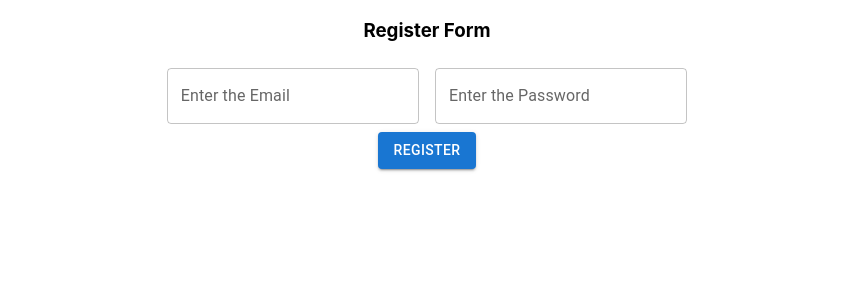
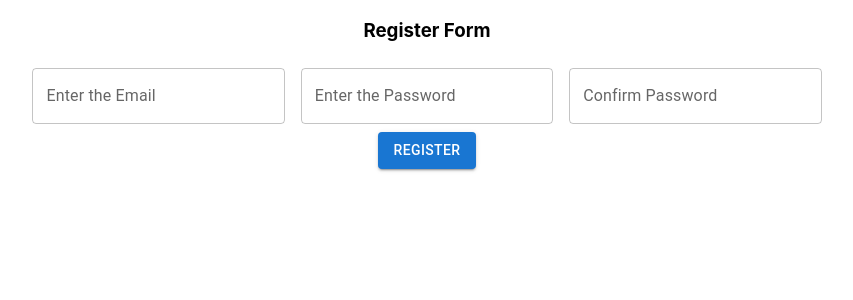
Before and after one commit to kushal1929/carbon_footprint_tracker_1, a React (Create React App) app: page /register in a window 1280 px wide. Shown: the top 300 px of the page, without its empty margins (213-1066 px from the left). Built offline with nearby package versions, Linux system fonts and the light colour scheme.

Commit message:
created login logout and register linked to firebase

```diff
--- a/package.json
+++ b/package.json
@@ -13,6 +13,7 @@
     "react": "^18.2.0",
     "react-dom": "^18.2.0",
     "react-scripts": "^5.0.1",
+    "react-toastify": "^9.1.3",
     "web-vitals": "^2.1.4"
   },
   "scripts": {
--- a/src/App.js
+++ b/src/App.js
@@ -1,24 +1,82 @@
 import './App.css';
 import Form from './components/common/Form';
+import Home from './components/Home';
 import {
-  BrowserRouter as Router,
   Routes,
-  Route
+  Route,
+  useNavigate
 } from "react-router-dom";
+import { useState } from 'react';
+import { signInWithEmailAndPassword,createUserWithEmailAndPassword, getAuth } from 'firebase/auth';
+import { app } from './firebaseconfig';
 
 function App() {
+  const [email, setEmail] = useState('');
+  const [password, setPassword] = useState('');
+  const navigate = useNavigate();
+
+  const handleAction = (id) => {
+    const authentication = getAuth();
+    if (id === 1) {
+      signInWithEmailAndPassword(authentication, email, password)
+        .then((response) => {
+          navigate('/home');
+          sessionStorage.setItem('Auth Token', response._tokenResponse.refreshToken);
+        })
+        .catch((error) => {
+          if (error.code === 'auth/wrong-password' || error.code === 'auth/user-not-found') {
+            alert('Please check your email or password, it is invalid!');
+          } else {
+            console.error('Login error:', error.message);
+          }
+        });
+    }
+
+    if (id === 2) {
+      createUserWithEmailAndPassword(authentication, email, password)
+        .then((response) => {
+          navigate('/home');
+          sessionStorage.setItem('Auth Token', response._tokenResponse.refreshToken);
+        })
+        .catch((error) => {
+          if (error.code === 'auth/email-already-in-use') {
+            alert('User already exists. Please login or use a different email.');
+          } else {
+            console.error('Registration error:', error.message);
+          }
+        });
+    }
+  };
+
   return (
-
-    <Router>
-      <div className="App">
-        <>
-          <Routes>
-            <Route path='/login' element={<Form title="Login"/>} />
-            <Route path='/register' element={<Form title="Register"/>} />
-          </Routes>
-        </>
-      </div>
-    </Router>
+    <div className="App">
+      <Routes>
+        <Route
+          path='/login'
+          element={
+            <Form
+              title="Login"
+              setEmail={setEmail}
+              setPassword={setPassword}
+              handleAction={() => handleAction(1)}
+            />
+          }
+        />
+        <Route
+          path='/register'
+          element={
+            <Form
+              title="Register"
+              setEmail={setEmail}
+              setPassword={setPassword}
+              handleAction={() => handleAction(2)}
+              password={password}
+            />
+          }
+        />
+        <Route path='/home' element={<Home />} />
+      </Routes>
+    </div>
   );
 }
 
--- /dev/null
+++ b/src/components/Home.js
@@ -0,0 +1,33 @@
+import React, { useEffect } from 'react';
+import { useNavigate } from 'react-router-dom';
+
+export default function Home() {
+  const navigate = useNavigate();
+
+  const handleLogout = () => {
+    sessionStorage.removeItem('Auth Token');
+    // Destroy the session token completely
+    sessionStorage.clear();
+    navigate('/login');
+  };
+
+  useEffect(() => {
+    let authToken = sessionStorage.getItem('Auth Token');
+    console.log(authToken);
+
+    if (authToken) {
+      navigate('/home');
+    }
+
+    if (!authToken) {
+      navigate('/register');
+    }
+  }, [navigate]);
+
+  return (
+    <div>
+      <h1>Home Page</h1>
+      <button onClick={handleLogout}>Log out</button>
+    </div>
+  );
+}
--- a/src/components/common/Button.js
+++ b/src/components/common/Button.js
@@ -1,8 +1,8 @@
 import * as React from 'react';
 import Button from '@mui/material/Button';
 
-export default function BasicButtons({title}) {
+export default function BasicButtons({title, handleAction}) {
     return (
-        <Button variant="contained">{title}</Button>
+        <Button variant="contained" onClick={handleAction}>{title}</Button>
     );
 }
--- a/src/components/common/Form.js
+++ b/src/components/common/Form.js
@@ -2,13 +2,22 @@ import * as React from 'react';
 import Box from '@mui/material/Box';
 import TextField from '@mui/material/TextField';
 import Button from './Button';
-export default function BasicTextFields({title}) {
+
+export default function BasicTextFields({ title, setPassword, setEmail, handleAction, password }) {
+  const [confirmPassword, setConfirmPassword] = React.useState('');
+
+  const handleRegister = () => {
+    if (title === 'Register' && password !== confirmPassword) {
+      alert('Passwords do not match');
+    } else {
+      handleAction();
+    }
+  };
+
   return (
     <div>
       <div className="heading-container">
-                <h3>
-                    {title} Form
-                </h3>
+        <h3>{title} Form</h3>
       </div>
 
       <Box
@@ -19,11 +28,31 @@ export default function BasicTextFields({title}) {
         noValidate
         autoComplete="off"
       >
-                <TextField id="email" label="Enter the Email" variant="outlined" />
-                <TextField id="password" label="Enter the Password" variant="outlined" />
+        <TextField
+          id="email"
+          label="Enter the Email"
+          variant="outlined"
+          onChange={(e) => setEmail(e.target.value)}
+        />
+        <TextField
+          id="password"
+          label="Enter the Password"
+          variant="outlined"
+          type="password"
+          onChange={(e) => setPassword(e.target.value)}
+        />
+        {title === 'Register' && (
+          <TextField
+            id="confirm-password"
+            label="Confirm Password"
+            variant="outlined"
+            type="password"
+            onChange={(e) => setConfirmPassword(e.target.value)}
+          />
+        )}
       </Box>
 
-            <Button title={title}/>
+      <Button title={title} handleAction={handleRegister} />
     </div>
   );
 }
--- a/src/index.js
+++ b/src/index.js
@@ -2,10 +2,16 @@ import React from 'react';
 import ReactDOM from 'react-dom';
 import './index.css';
 import App from './App';
+import reportWebVitals from './reportWebVitals';
+import { BrowserRouter as Router } from "react-router-dom";
 
 ReactDOM.render(
   <React.StrictMode>
-    <App />
+    <Router>
+      <App />
+    </Router>
   </React.StrictMode>,
   document.getElementById('root')
 );
+
+reportWebVitals();
```
Also changed, not shown: 1 other file (tests, documents, lock files or other folders). Lines whose indentation alone changed are shown as unchanged.
